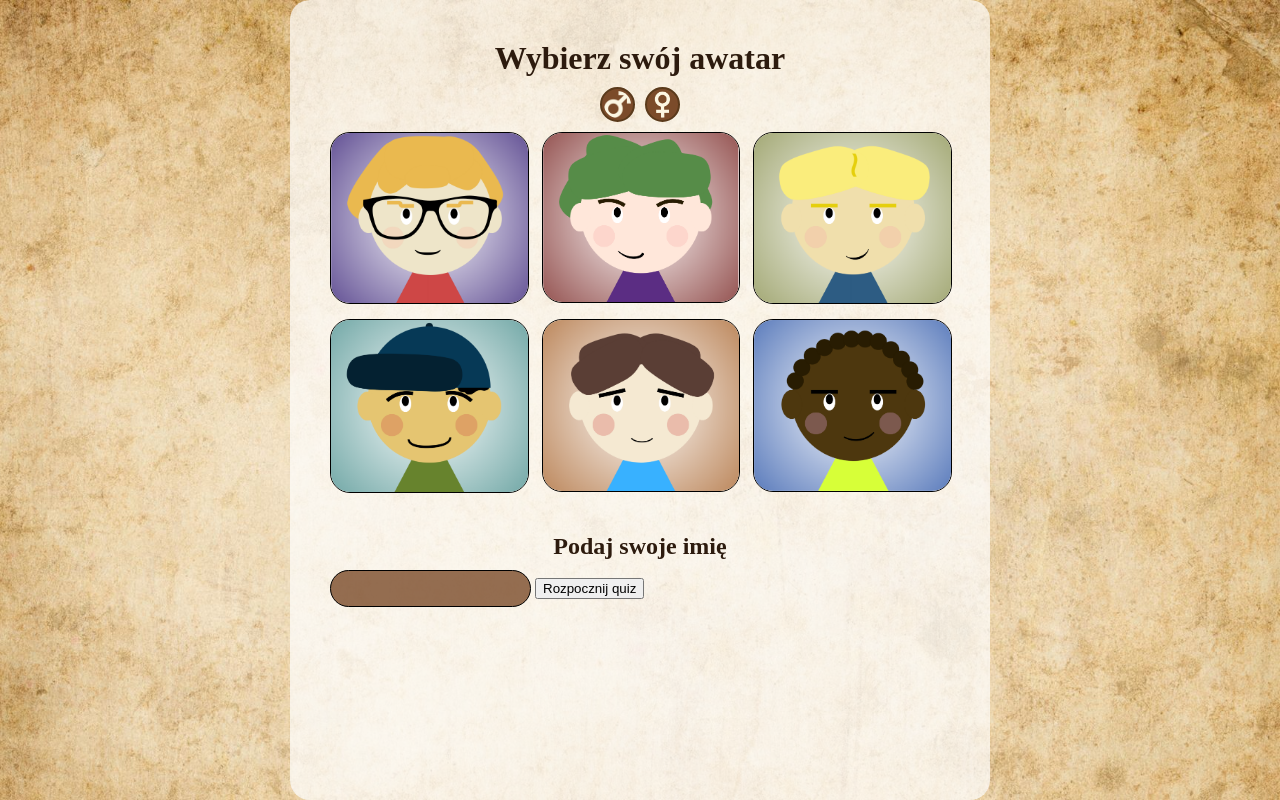
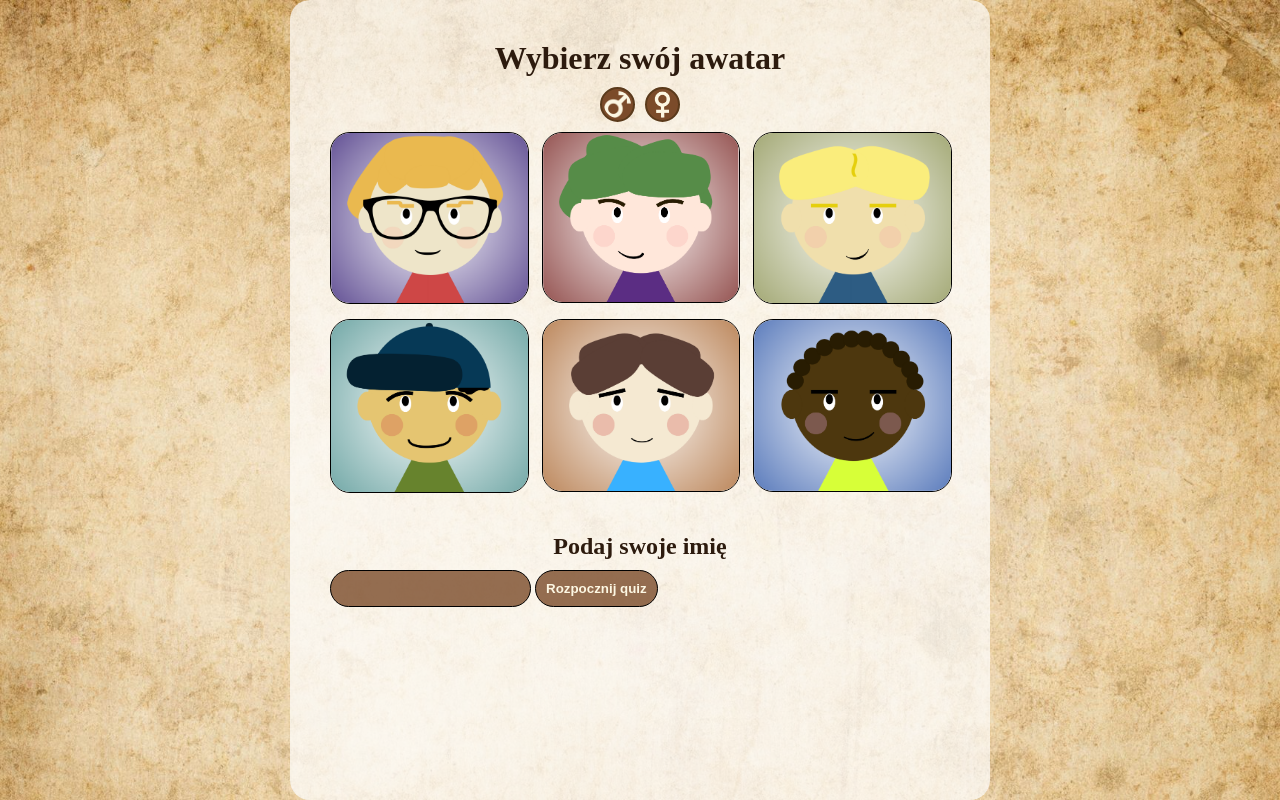
Before and after one commit to wiktia/LittleHistorians, a Flask app: page /logowanie in a window 1280 px wide. Run offline with Flask 3, Linux system fonts and the light colour scheme.

Commit message:
poprawa stylu

```diff
--- a/static/stylepuzzle.css
+++ b/static/stylepuzzle.css
@@ -84,7 +84,7 @@
             font-family: Merriweather, serif;
         }
 
-        .next-button { /* Zmieniliśmy nazwę klasy, żeby była bardziej sensowna */
+        .next-button {
             margin-top: 1rem;
             background: #2D1B0E;
             color: #FDF7E3;
--- a/templates/logowanie.html
+++ b/templates/logowanie.html
@@ -27,7 +27,7 @@
 
   <input type="hidden" name="avatar" id="selected-avatar" />
 
-  <button type="submit">Rozpocznij quiz</button>
+  <button type="submit" class="input-box">Rozpocznij quiz</button>
 </form>
 
 </body>
```
Also changed, not shown: game.db, static/stylelogowanie.css (line endings or trailing spaces).
